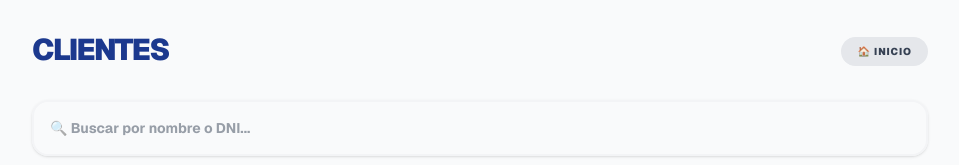
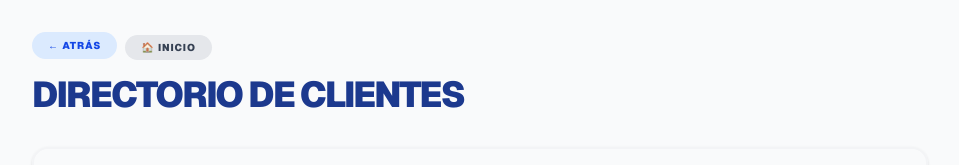
Before and after one commit to aacp87/app-custodia-coches, a Next.js app: page /clientes in a window 1280 px wide. Shown: the top 165 px of the page, without its empty margins (160-1119 px from the left). Built offline with nearby package versions, Linux system fonts and the light colour scheme; no server answers; the database is empty.

Commit message:
Update page.js

```diff
--- a/src/app/clientes/page.js
+++ b/src/app/clientes/page.js
@@ -2,10 +2,12 @@
 import { useEffect, useState } from 'react'
 import { supabase } from '../../supabase'
 import Link from 'next/link'
+import { useRouter } from 'next/navigation'
 
 export default function Clientes() {
   const [clientes, setClientes] = useState([])
   const [busqueda, setBusqueda] = useState('')
+  const router = useRouter() // Herramienta para poder ir "Atrás"
 
   const cargarClientes = async () => {
     const { data } = await supabase.from('clientes').select('*').order('nombre', { ascending: true })
@@ -19,17 +21,15 @@ export default function Clientes() {
     const confirmacion = window.confirm(`⚠️ ¡ATENCIÓN! Vas a borrar al cliente ${nombre}.\n\nEsto también borrará para siempre todos sus COCHES, FACTURAS y AVISOS del diario.\n\n¿Estás completamente seguro?`)
 
     if (confirmacion) {
-      // Borrado en cascada para no dejar basura en la base de datos
       await supabase.from('diario').delete().eq('dni_cliente', dni)
       await supabase.from('facturas').delete().eq('dni_cliente', dni)
       await supabase.from('vehiculos').delete().eq('nombre_cliente', nombre)
       await supabase.from('clientes').delete().eq('dni', dni)
 
-      cargarClientes() // Recarga la lista
+      cargarClientes()
     }
   }
 
-  // Lógica del buscador
   const filtrados = clientes.filter(c =>
     c.nombre.toLowerCase().includes(busqueda.toLowerCase()) ||
     c.dni.toLowerCase().includes(busqueda.toLowerCase())
@@ -38,13 +38,23 @@ export default function Clientes() {
   return (
     <div className="p-4 md:p-8 bg-gray-50 min-h-screen font-sans">
       <div className="max-w-4xl mx-auto">
-        <div className="flex justify-between items-center mb-8">
-           <h1 className="text-3xl font-black text-blue-900 uppercase tracking-tighter">Clientes</h1>
-           <Link href="/">
-             <span className="bg-gray-200 text-gray-700 px-4 py-2 rounded-full font-black text-[10px] uppercase tracking-widest hover:bg-gray-300 transition-all cursor-pointer">
-               🏠 Inicio
-             </span>
-           </Link>
+
+        {/* NAVEGACIÓN Y CABECERA MEJORADA */}
+        <div className="mb-8">
+          <div className="flex items-center gap-2 mb-4">
+             <button
+               onClick={() => router.back()}
+               className="bg-blue-100 text-blue-700 px-4 py-1.5 rounded-full font-black text-[10px] uppercase tracking-widest hover:bg-blue-200 transition-all cursor-pointer"
+             >
+               ← Atrás
+             </button>
+             <Link href="/">
+               <span className="bg-gray-200 text-gray-700 px-4 py-1.5 rounded-full font-black text-[10px] uppercase tracking-widest hover:bg-gray-300 transition-all cursor-pointer">
+                 🏠 Inicio
+               </span>
+             </Link>
+          </div>
+          <h1 className="text-4xl font-black text-blue-900 uppercase tracking-tighter">Directorio de Clientes</h1>
         </div>
 
         {/* BUSCADOR DE CLIENTES */}
```
